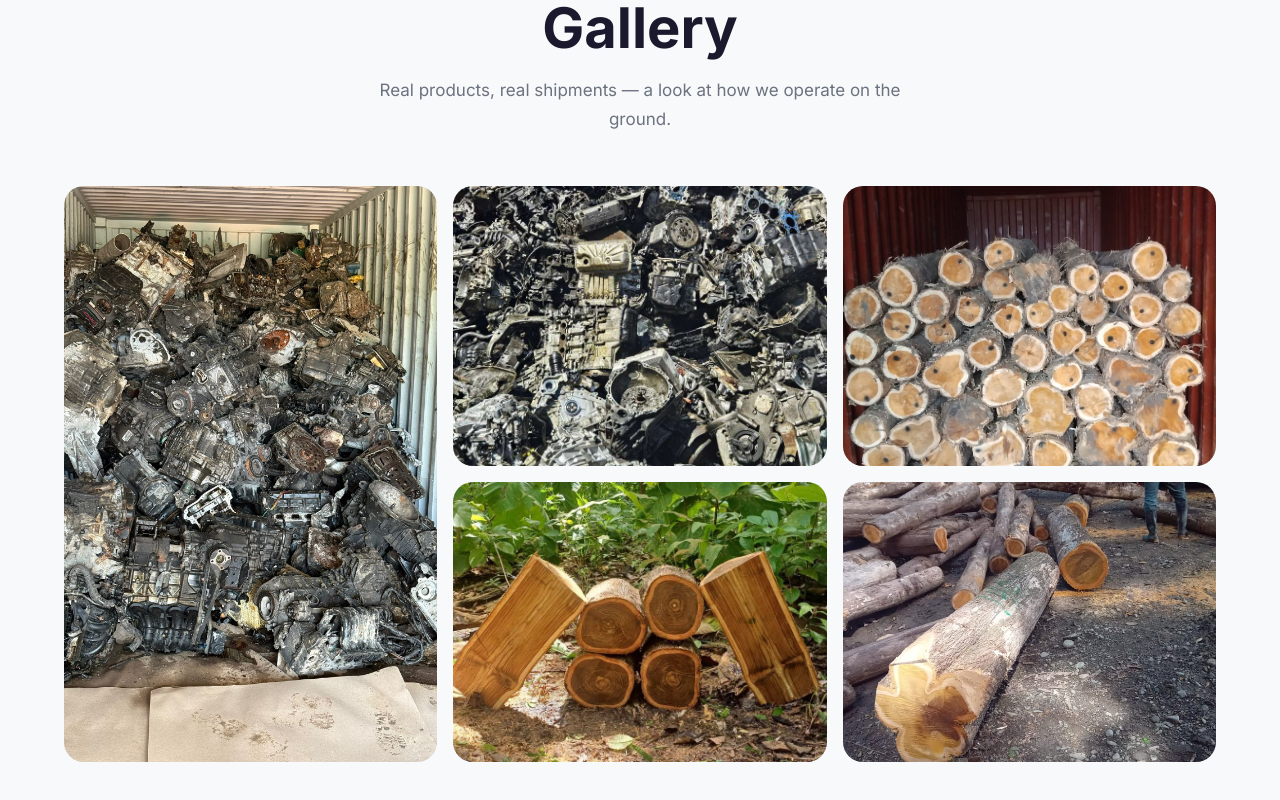
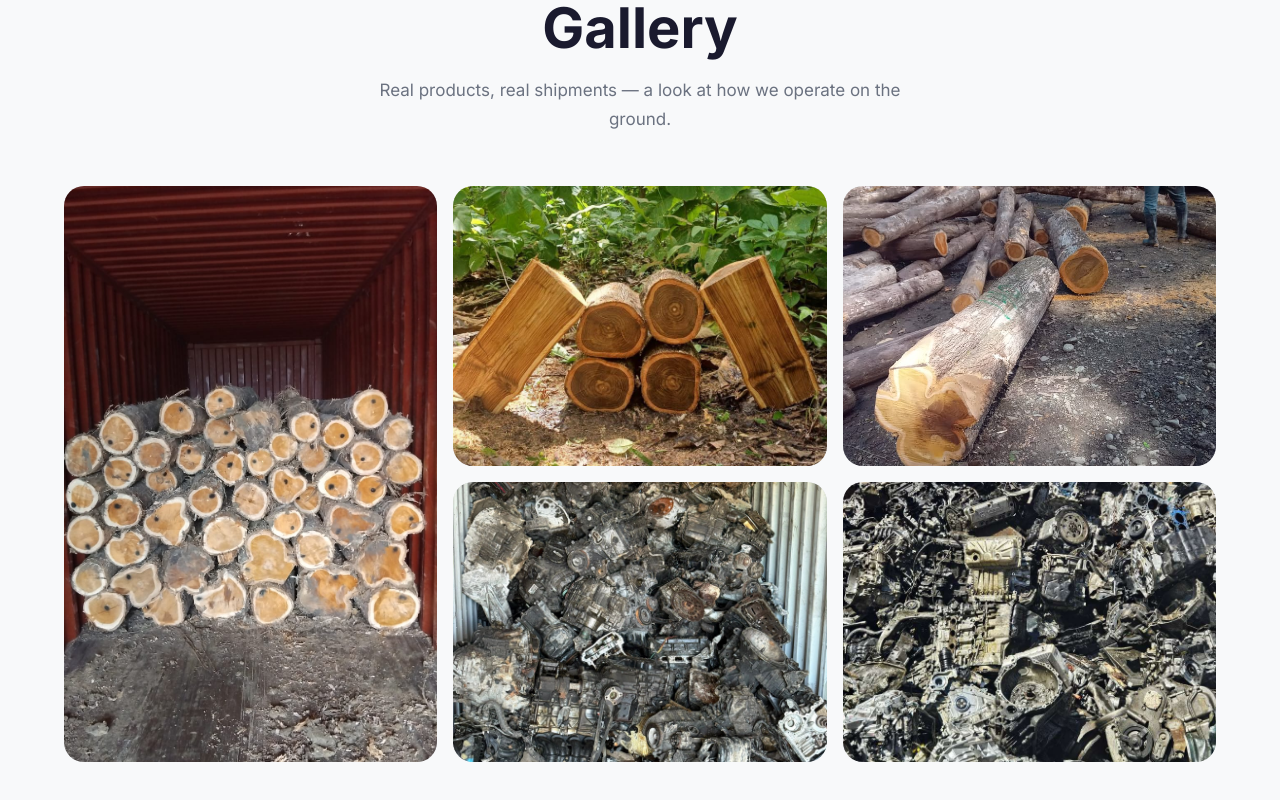
Before and after one commit to Satyam-Maru/rushiputra-joint-venture, a React (Vite) app: page / in a window 1280 px wide. Shown: the part 5856-6656 px from the top of the page. Built offline with nearby package versions, Linux system fonts and the light colour scheme.

Commit message:
fix: swapped the gallery photo numbers

```diff
--- a/src/components/Gallery.jsx
+++ b/src/components/Gallery.jsx
@@ -2,11 +2,11 @@ import { useState } from 'react';
 import './Gallery.css';
 
 const IMAGES = [
-  { src: '/1.jpeg', label: 'Metal Scrap', tag: 'Shipment'  },
-  { src: '/2.jpeg', label: 'Metal Scrap Yard', tag: 'Products'  },
   { src: '/3.jpeg', label: 'Timber Logs — Container', tag: 'Packaging' },
   { src: '/4.jpeg', label: 'Fresh Cut Timber', tag: 'Products' },
   { src: '/5.jpeg', label: 'Log Loading Operations', tag: 'Shipment' },
+  { src: '/1.jpeg', label: 'Metal Scrap', tag: 'Shipment'  },
+  { src: '/2.jpeg', label: 'Metal Scrap Yard', tag: 'Products'  },
 ];
 
 export default function Gallery() {
```
